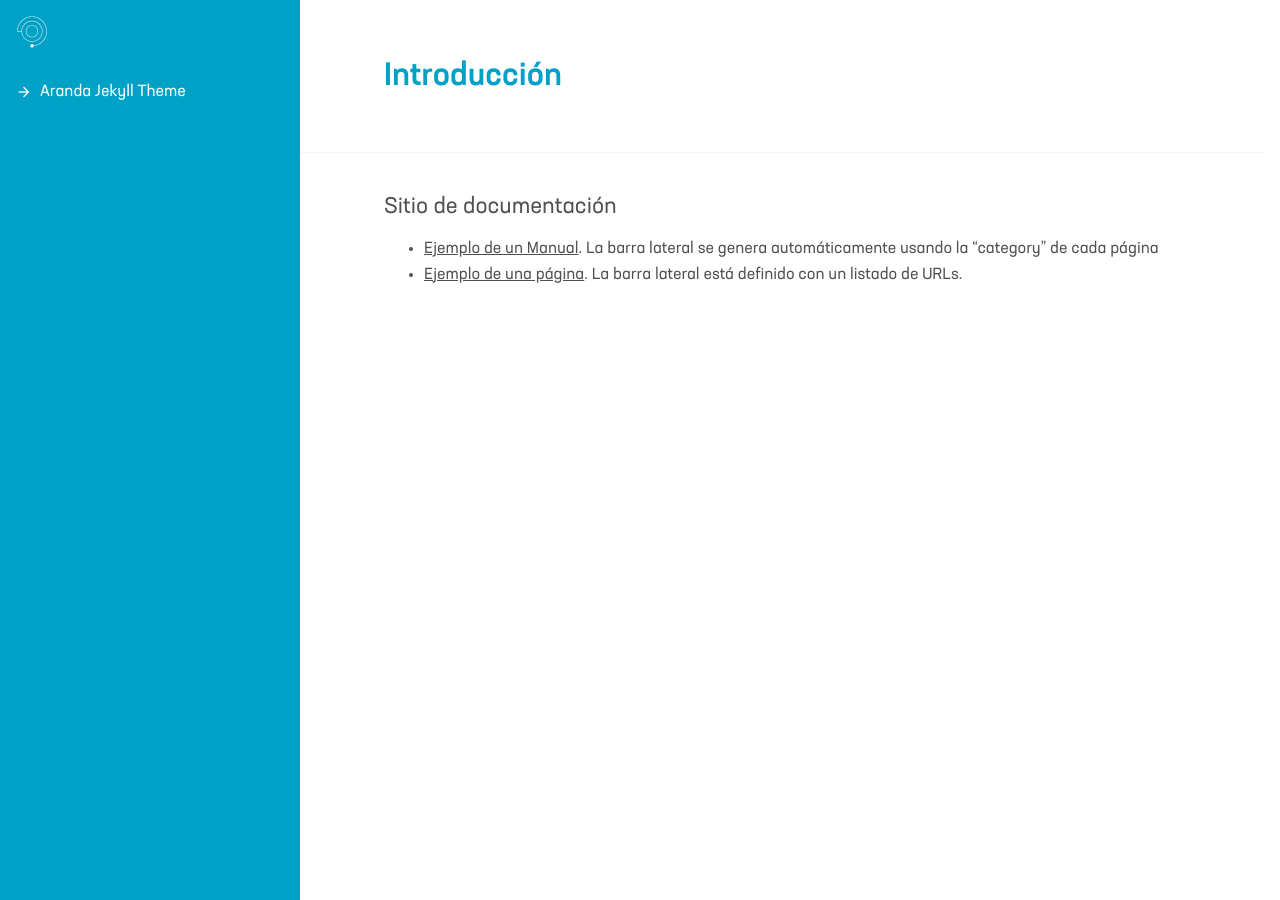
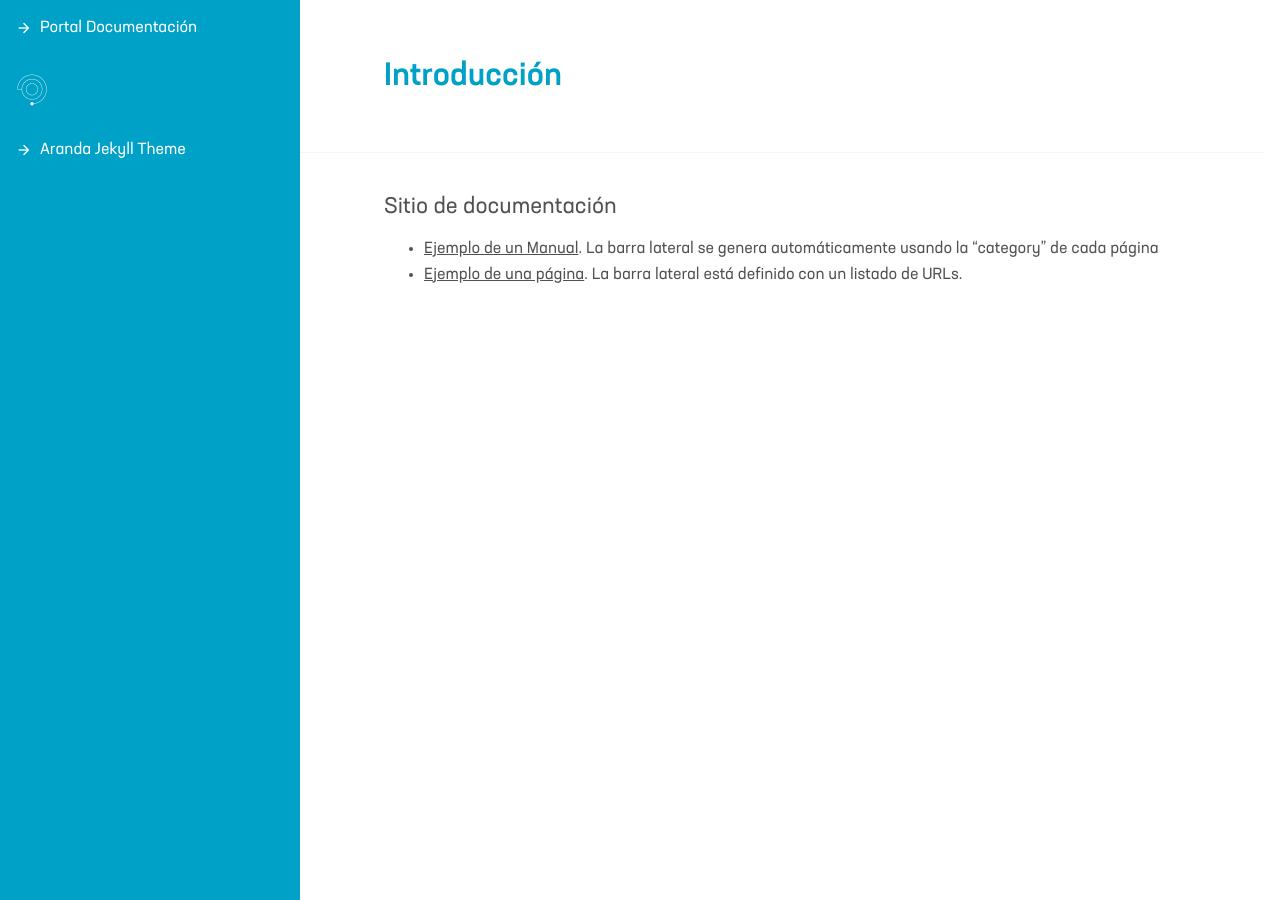
Before and after one commit to aranda-docs/aranda-jekyll-theme, a Jekyll site: the page built from index.md, in a window 1280 px wide. Built offline with Jekyll 4.4.1, drawn with Linux system fonts in a browser that asks for light colours.

Commit message:
Update sidebar.html

```diff
--- a/_includes/sidebar.html
+++ b/_includes/sidebar.html
@@ -1,8 +1,11 @@
 <a href="javascript:void(0)" class="sg_sidebar_button"><i class="icon" data-icon="menu"></i></a>
 <div class="sg_sidebar">
 
+<a href="https://aranda-docs.github.io/"{% if page.url == '/' %} class="active"{% endif %}>Portal Documentación</a>
+ <ul>
+
   <a href="{{ site.baseurl }}/index.html" class="logo">
-    <div class="icon"><img src="{{ site.baseurl }}/assets/branding/png/styleguide-64x64.png"></div>
+    <div class="icon"><img src="{{ site.baseurl }}/assets/branding/png/styleguide-128x128.png"></div>
     <div class="title">{{ site.sg_title }}</div>
   </a>
 
```
